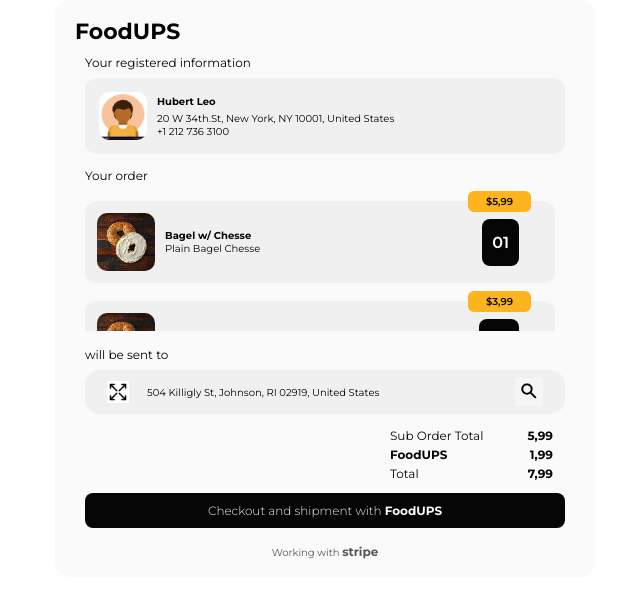
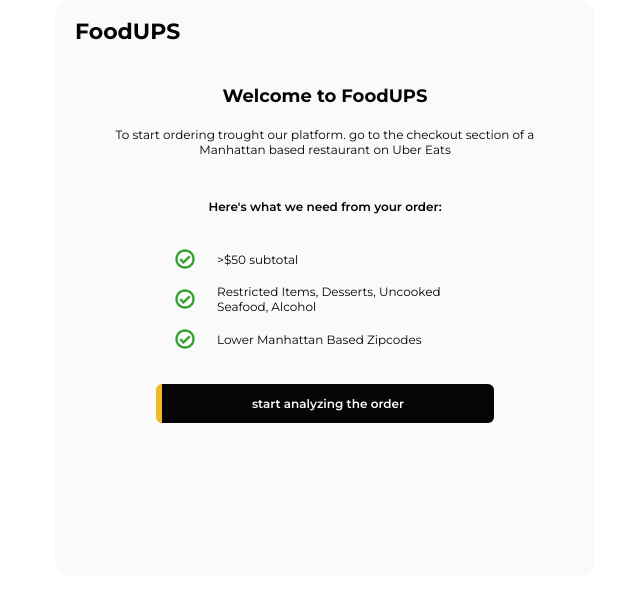
Before and after one commit to tmpelay/foodups-extension, a React (Vite) app: page / in a window 1280 px wide. Shown: the top 598 px of the page, without its empty margins (315-955 px from the left). Built offline with nearby package versions, Linux system fonts and the light colour scheme.

Commit message:
welcome-view

```diff
--- a/src/App.tsx
+++ b/src/App.tsx
@@ -5,6 +5,7 @@
 import './App.css'
 import CheckoutCard from './components/CheckoutCard/CheckoutCard.component';
 import SuccessOrderCard from './components/SuccessOrderCard/SuccessOrderCard';
+import WelcomeCard from './components/WelcomeCard/WelcomeCard.component';
 
 function App() {
 
@@ -54,6 +55,7 @@
 
   return (
     <div className='app-wrapper'>
+      <WelcomeCard></WelcomeCard>
       <OrderCard userInfo={userInfo} orders={orders} />
       <CheckoutCard />
       <SuccessOrderCard></SuccessOrderCard>
--- a/src/components/OrderCard/OrderCard.component.css
+++ b/src/components/OrderCard/OrderCard.component.css
@@ -1,4 +1,5 @@
 .order-card__container {
+  position: relative;
   display: flex;
   flex-direction: column;
   min-width: 540px;
--- a/src/components/OrderCard/OrderCard.component.tsx
+++ b/src/components/OrderCard/OrderCard.component.tsx
@@ -39,7 +39,7 @@
     }
 
     return(
-        <div className="order-card__container">
+        <div className="order-card__container" id="order">
             <ShipTo isOpen={shipToShow} setShipToShow={setShipToShow}></ShipTo>
             <Contact isOpen={contactShow} setContactShow={setContactShow}></Contact>
             <h1>FoodUPS</h1>
--- a/src/components/SuccessOrderCard/SuccessOrderCard.css
+++ b/src/components/SuccessOrderCard/SuccessOrderCard.css
@@ -11,47 +11,31 @@
 }
 
 .success-order-card__container h1 {
+  width: 100%;
   font-size: 22px;
   margin-bottom: 10px;
+  text-align: center;
 }
 
 .success-order-card__content {
   display: flex;
   width: 100%;
+  height: 100%;
   flex-direction: column;
   justify-content: center;
   align-items: center;
   padding: 42px 0 52px;
-  gap: 25px;
+}
+
+.success-order-card__content img {
+  height: 128px;
 }
 
 .success-order-card__content p {
   font-size: 12px;
 }
 
-.content__pay {
-  background-color: #635bff;
-  display: flex;
-  border-radius: 8px;
-  padding: 10px 16px;
-  justify-content: space-between;
-  align-items: center;
-  width: 80%;
+.bold-text {
+  font-weight: 600;
+  margin-top: 22px;
 }
-
-.content__pay a {
-  font-size: 12px;
-  color: var(--bg-color2);
-  font-weight: 300;
-  text-decoration: none;
-}
-
-.content__pay span {
-  font-weight: 700;
-  color: var(--bg-color);
-}
-
-.content__pay p {
-  color: var(--bg-color);
-  font-weight: 600;
-}
--- a/src/components/SuccessOrderCard/SuccessOrderCard.tsx
+++ b/src/components/SuccessOrderCard/SuccessOrderCard.tsx
@@ -3,11 +3,10 @@
 const SuccessOrderCard: React.FC = () => {
     return(
         <div className='success-order-card__container' id="pay">
-
+            <h1>FoodUPS</h1>
             <div className="success-order-card__content">
-            <h1>FoodUPS</h1>
                 <img src="images/check.png" alt="" />
-                <p>Order on the way</p>
+                <p className='bold-text'>Order on the way</p>
                 <p>Thanks for you purchase</p>
             </div>
         </div>
--- /dev/null
+++ b/src/components/WelcomeCard/WelcomeCard.component.css
@@ -0,0 +1,66 @@
+.welcome-card__container {
+  display: flex;
+  flex-direction: column;
+  min-width: 540px;
+  width: 540px;
+  background-color: var(--bg-color);
+  color: var(--fg-color);
+  border-radius: 15px;
+  align-items: start;
+  padding: 18px 20px;
+}
+
+.welcome-card__container h1 {
+  font-size: 22px;
+}
+
+.welcome-card__content {
+  display: flex;
+  padding-top: 40px;
+  flex-direction: column;
+  justify-content: center;
+  align-items: center;
+  gap: 20px;
+}
+
+.welcome-card__content h2 {
+  font-size: 18px;
+}
+
+.welcome-card__content p {
+  font-size: 12px;
+  text-align: center;
+  width: 84%;
+}
+
+.welcome-card__list {
+  list-style: none;
+  width: 60%;
+}
+
+.list__element {
+  display: flex;
+  align-items: center;
+  margin: 15px 0;
+}
+
+.list__element img {
+  width: 20px;
+  margin-right: 22px;
+}
+
+.list__element p {
+  text-align: start;
+}
+
+.welcome-card__link {
+  display: inline-block;
+  background-color: var(--fg-color);
+  color: var(--bg-color);
+  padding: 12px 90px;
+  border-left: 6px solid #efb92e;
+  font-size: 12px;
+  font-weight: 600;
+  text-decoration: none;
+  border-radius: 6px;
+}
--- /dev/null
+++ b/src/components/WelcomeCard/WelcomeCard.component.tsx
@@ -0,0 +1,31 @@
+import "./WelcomeCard.component.css"
+
+const WelcomeCard: React.FC = () => {
+    return(
+        <div className="welcome-card__container">
+            <h1>FoodUPS</h1>
+            <div className="welcome-card__content">
+                <h2>Welcome to FoodUPS</h2>
+                <p>To start ordering trought our platform. go to the checkout section of a Manhattan based restaurant on Uber Eats</p>
+                <p className="bold-text">Here's what we need from your order:</p>
+                <ul className="welcome-card__list">
+                    <li className="list__element">
+                        <img src="images/check.png" alt="" />
+                        <p className="list__element-text">&gt;$50 subtotal</p>
+                    </li>
+                    <li className="list__element">
+                        <img src="images/check.png" alt="" />
+                        <p className="list__element-text">Restricted Items, Desserts, Uncooked Seafood, Alcohol</p>
+                    </li>
+                    <li className="list__element">
+                        <img src="images/check.png" alt="" />
+                        <p className="list__element-text">Lower Manhattan Based Zipcodes</p>
+                    </li>
+                </ul>
+                <a className="welcome-card__link" href="#order">start analyzing the order</a>
+            </div>
+        </div>
+ )
+}
+
+export default WelcomeCard
```
